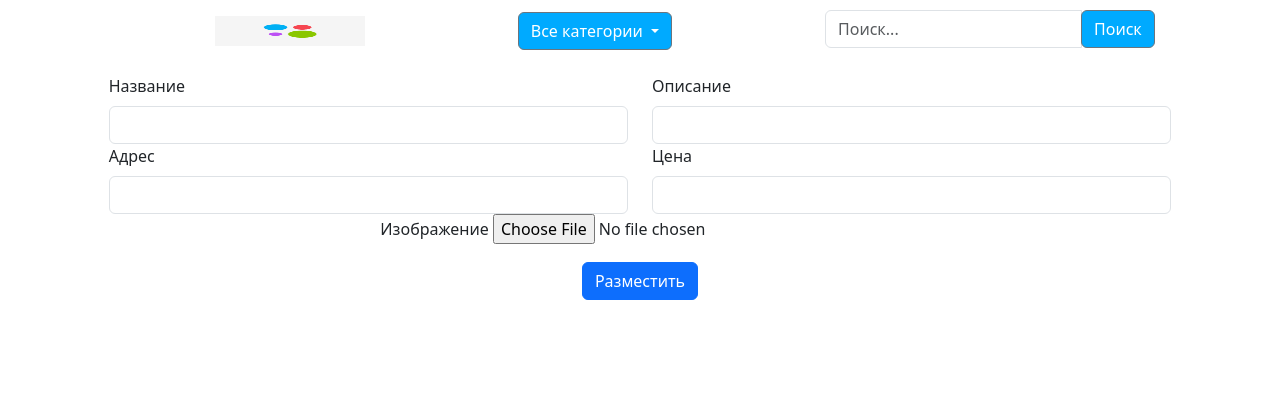
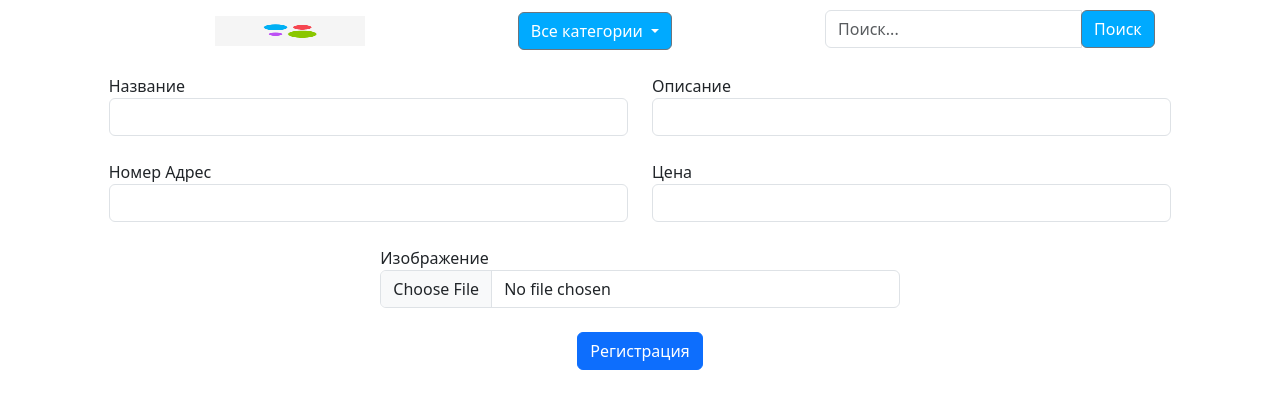
Before and after one commit to lifix1/BazarAvito, a Flask app: page /additem in a window 1280 px wide. Shown: the part 56-465 px from the top of the page. Run offline with Flask 3, Linux system fonts and the light colour scheme; a user stored in the database is signed in; data comes from the database, SQL or seed files in the repository; both versions use the stored data as it was before the commit; parts of the project's set-up code (start-up, migrations or seed data) failed here and were passed over; some libraries are stand-ins or nearby versions.

Commit message:
добавил возможность добавлять изображение для объявления

```diff
--- a/data/items.py
+++ b/data/items.py
@@ -1,6 +1,7 @@
 import datetime
 import sqlalchemy
 from flask_login import UserMixin
+from sqlalchemy_file import FileField
 
 from .db_session import SqlAlchemyBase
 
@@ -14,4 +15,4 @@ class Item(SqlAlchemyBase, UserMixin):
     description = sqlalchemy.Column(sqlalchemy.String, nullable=False)
     adress = sqlalchemy.Column(sqlalchemy.String, nullable=False)
     price = sqlalchemy.Column(sqlalchemy.Integer, nullable=False)
-    img = sqlalchemy.Column(sqlalchemy.String, nullable=False)
+    img = sqlalchemy.Column(FileField, nullable=False)
--- a/forms/ItemForm.py
+++ b/forms/ItemForm.py
@@ -1,5 +1,6 @@
 from flask_wtf import FlaskForm
-from wtforms import SubmitField, PasswordField, FileField, StringField, IntegerField
+from flask_wtf.file import FileField
+from wtforms import SubmitField, PasswordField, StringField, IntegerField
 from wtforms.validators import DataRequired
 
 
@@ -8,5 +9,5 @@ class ItemForm(FlaskForm):
     description = StringField('Описание', validators=[DataRequired()])
     adress = StringField('Номер Адрес', validators=[DataRequired()])
     price = IntegerField('Цена', validators=[DataRequired()])
-    img = PasswordField('Изображение')
+    img = FileField('Изображение', validators=[DataRequired()])
     submit = SubmitField('Регистрация')
--- a/main.py
+++ b/main.py
@@ -8,10 +8,12 @@ from data.items import Item
 from forms.RegistrForm import RegisterForm
 from forms.LoginForm import LoginForm
 from forms.ItemForm import ItemForm
+from flask_sqlalchemy import SQLAlchemy
 import sqlite3
 
 app = Flask(__name__)
 app.config['SECRET_KEY'] = 'bazarvito_secret_key'
+app.config['UPLOAD_FOLDER'] = 'static/img'
 login_manager = LoginManager()
 login_manager.init_app(app)
 db_session.global_init("db/users.db")
@@ -93,28 +95,30 @@ def profile():
     return render_template('profile.html')
 
 
-@app.route('/additem')
+@app.route('/additem', methods=['GET', 'POST'])
 @login_required
 def additem():
     form = ItemForm()
     if form.validate_on_submit():
-        item = Item(
-            name=form.name.data,
-            description=form.description.data,
-            price=form.price.data,
-            adress=form.adress.data,
-            img=form.img.data
-        )
-        db_sess = db_session.create_session()
-        db_sess.add(item)
-        db_sess.commit()
+        name = form.name.data
+        price = form.price.data
+        adress = form.adress.data
+        description = form.description.data
+        img = request.files['img']
+        if img:
+            filename = os.path.join('static/img/', img.filename)
+            img.save(filename)
+        else:
+            filename = 'base.jpg'
+
+        con = sqlite3.connect('db/main.db')
+        cur = con.cursor()
+        cur.execute('INSERT INTO all_offers (name, description, adress, price, img) VALUES (?, ?, ?, ?, ?)',
+                    (name, description, adress, int(price), img.filename))
+        con.commit()
+        con.close()
         return redirect('/additem')
-    con = sqlite3.connect('db/main.db')
-    cur = con.cursor()
-    cur.execute('select 1 from all_offers')
-    columns = list(map(lambda x: x[0], cur.description))
-    names = ['Название', 'Описание', 'Адрес', 'Цена']
-    return render_template('additem.html', names=names, columns=columns)
+    return render_template('additem.html', form=form)
 
 
 if __name__ == '__main__':
--- a/templates/additem.html
+++ b/templates/additem.html
@@ -1,22 +1,54 @@
 {% extends "base.html" %}
 
 {% block content %}
-<form class="row justify-content-md-center" method="post" style="">
-    {% for name in names %}
-    {% for column in columns %}
+<form class="row justify-content-md-center" method="post" style="" action="" enctype="multipart/form-data">
+    {{ form.hidden_tag() }}
     <div class="col-md-5">
-        <label for="{{ column }}" class="form-label">{{ name }}</label>
-        <input type="text" class="form-control" id="{{ column }}">
+        {{ form.name.label }}<br>
+        {{ form.name(class="form-control", type="name") }}<br>
+        {% for error in form.name.errors %}
+        <p class="alert alert-danger" role="alert">
+            {{ error }}
+        </p>
+        {% endfor %}
     </div>
-    {% endfor %}
-    {% endfor %}
     <div class="col-md-5">
-        <label class="form-label">Изображение</label>
-        <input type="hidden" name="img" value="{{ img }}">
-        <input type="file" name="image">
+        {{ form.description.label }}<br>
+        {{ form.description(class="form-control", type="description") }}<br>
+        {% for error in form.description.errors %}
+        <p class="alert alert-danger" role="alert">
+            {{ error }}
+        </p>
+        {% endfor %}
     </div>
-    <div class="col-12" style="display: flex; justify-content: center; margin-top: 1%;">
-        <button type="submit" class="btn btn-primary">Разместить</button>
+    <div class="col-md-5">
+        {{ form.adress.label }}<br>
+        {{ form.adress(class="form-control", type="adress") }}<br>
+        {% for error in form.adress.errors %}
+        <p class="alert alert-danger" role="alert">
+            {{ error }}
+        </p>
+        {% endfor %}
     </div>
+    <div class="col-md-5">
+        {{ form.price.label }}<br>
+        {{ form.price(class="form-control") }}<br>
+        {% for error in form.price.errors %}
+        <p class="alert alert-danger" role="alert">
+            {{ error }}
+        </p>
+        {% endfor %}
+    </div>
+    <div class="col-md-5">
+        {{ form.img.label }}<br>
+        {{ form.img(class="form-control") }}<br>
+        {% for error in form.img.errors %}
+        <p class="alert alert-danger" role="alert">
+            {{ error }}
+        </p>
+        {% endfor %}
+    </div>
+    <div style=" justify-content: center; display: flex">{{ form.submit(type="submit", class="btn btn-primary") }}</div>
+    {{message}}
 </form>
 {% endblock %}
```
Also changed, not shown: db/main.db, db/users.db.
